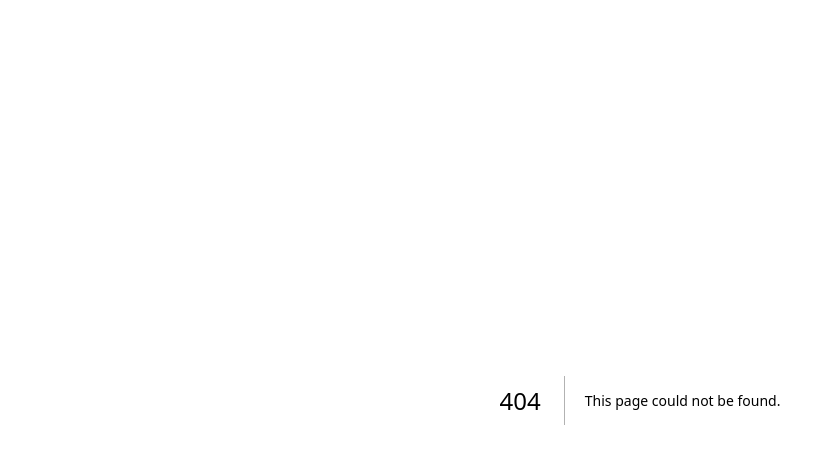
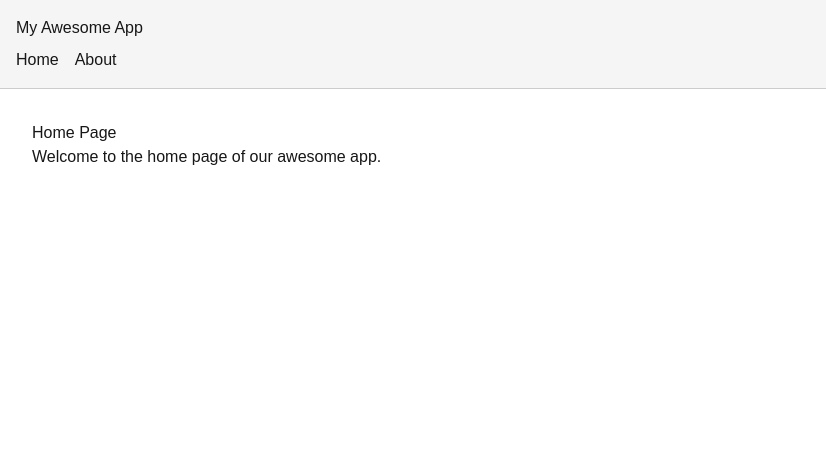
Before and after one commit to rosified-guru/alx-project-0x02-setup, a Next.js app in the folder alx-project-0x02/: page /home in a window 1280 px wide. Before the commit this address had no page. Shown: the top 464 px of the page, without its empty margins (0-826 px from the left). Built offline with nearby package versions, Linux system fonts and the light colour scheme.

Commit message:
Basic Routing

```diff
--- a/alx-project-0x02/components/layout/Header.tsx
+++ b/alx-project-0x02/components/layout/Header.tsx
@@ -1,12 +1,17 @@
 import React from 'react';
+import Link from 'next/link';
 
 const Header: React.FC = () => {
   return (
     <header style={{ padding: '1rem', backgroundColor: '#f5f5f5', borderBottom: '1px solid #ccc' }}>
       <h1>My Awesome App</h1>
-      <nav>
-        <a href="/" style={{ marginRight: '1rem' }}>Home</a>
-        <a href="/about">About</a>
+      <nav style={{ marginTop: '0.5rem' }}>
+        <Link href="/home" passHref>
+          <a style={{ marginRight: '1rem' }}>Home</a>
+        </Link>
+        <Link href="/about" passHref>
+          <a>About</a>
+        </Link>
       </nav>
     </header>
   );
--- /dev/null
+++ b/alx-project-0x02/pages/about.tsx
@@ -0,0 +1,17 @@
+
+import React from 'react';
+import Header from '../components/layout/Header';
+
+const About = () => {
+  return (
+    <>
+      <Header />
+      <main style={{ padding: '2rem' }}>
+        <h2>About Page</h2>
+        <p>This page contains information about our project and team.</p>
+      </main>
+    </>
+  );
+};
+
+export default About;
--- /dev/null
+++ b/alx-project-0x02/pages/home.tsx
@@ -0,0 +1,16 @@
+import React from 'react';
+import Header from '../components/layout/Header';
+
+const Home = () => {
+  return (
+    <>
+      <Header />
+      <main style={{ padding: '2rem' }}>
+        <h2>Home Page</h2>
+        <p>Welcome to the home page of our awesome app.</p>
+      </main>
+    </>
+  );
+};
+
+export default Home;
```
